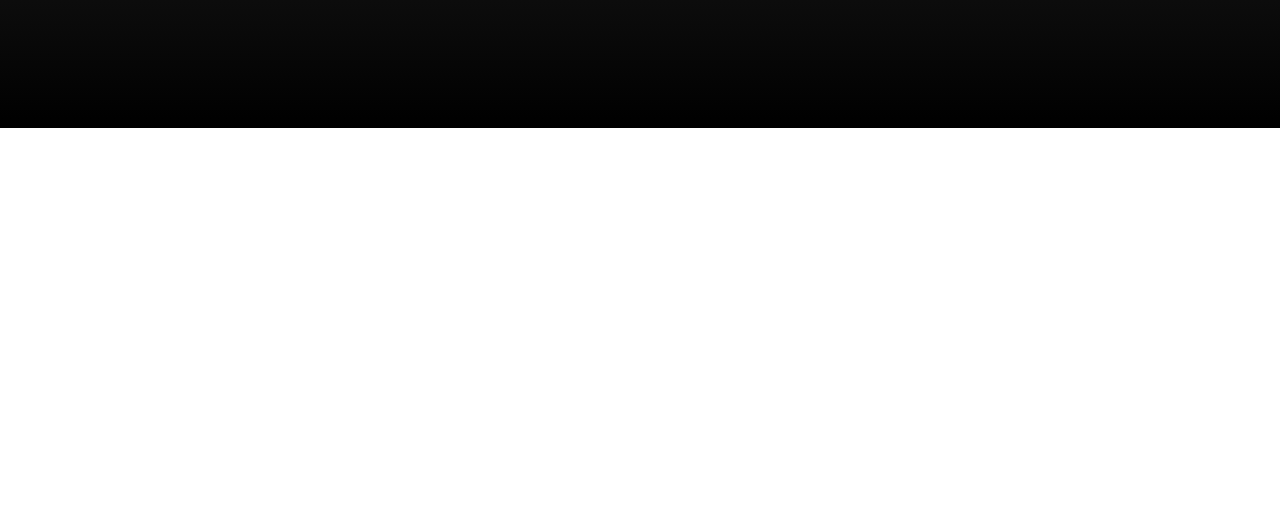
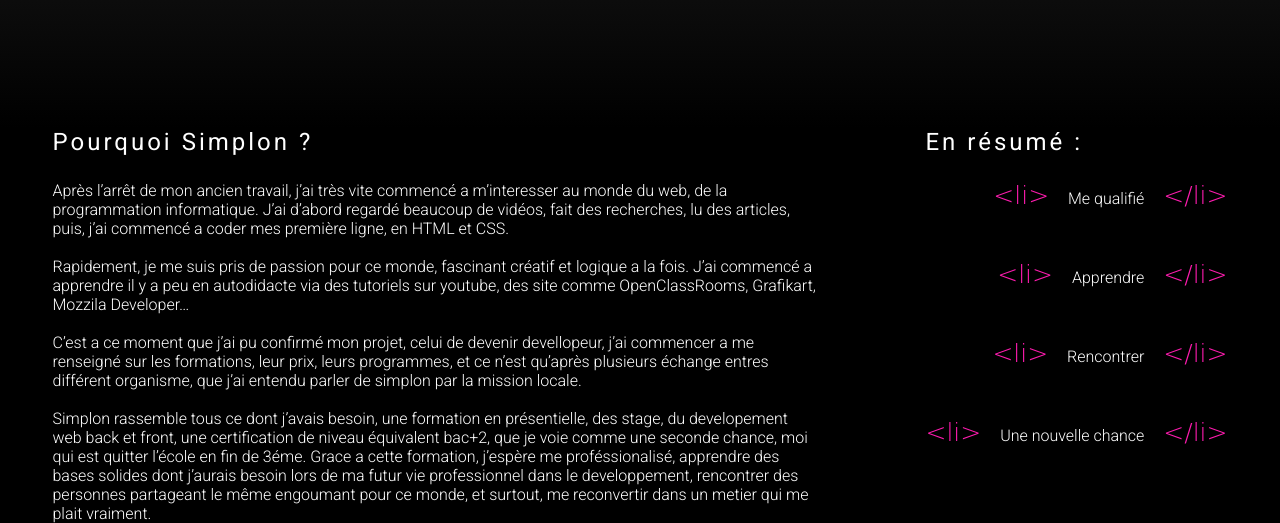
Before and after one commit to calvinserbes/carte-visite-simplon, a plain HTML site: page index.html in a window 1280 px wide. Shown: the part 1448-1971 px from the top of the page. Before the commit the page ends 1576 px from the top, so only its background shows below. Drawn offline with Linux system fonts and the light colour scheme; a web font is replaced by a local one.

Commit message:
resume + intro section

```diff
--- a/index.html
+++ b/index.html
@@ -104,5 +104,48 @@
             </li>
         </ul>
     </section>
+    <!-- =========================== -->
+    <!-- section 2 ================= -->
+        <!-- intro ============== -->
+    <section class="simplon">
+        <div class="intro">
+            <h2>
+                Pourquoi Simplon ?
+            </h2>
+            <p>
+                Après l’arrêt de mon ancien travail, j’ai très vite commencé a m’interesser au monde du web, de la programmation informatique. J’ai d’abord regardé beaucoup de vidéos, fait des recherches, lu des articles, puis, j’ai commencé a coder mes première ligne, en HTML et CSS.
+            <br>
+            <br>
+                Rapidement, je me suis pris de passion pour ce monde, fascinant créatif et logique a la fois. J’ai commencé a apprendre il y a peu en autodidacte via des tutoriels sur youtube, des site comme OpenClassRooms, Grafikart, Mozzila Developer…
+            <br>
+            <br>
+                C’est a ce moment que j’ai pu confirmé mon projet, celui de devenir devellopeur, j’ai commencer a me renseigné sur les formations, leur prix, leurs programmes, et ce n’est qu’après plusieurs échange entres différent organisme, que j’ai entendu parler de simplon par la mission locale.
+            <br>
+            <br>
+                Simplon rassemble tous ce dont j’avais besoin, une formation en présentielle, des stage,  du developement web back et front, une certification de niveau équivalent bac+2, que je voie comme une seconde chance, moi qui est quitter l’école en fin de 3éme.
+                Grace a cette formation, j’espère me proféssionalisé, apprendre des bases solides dont j’aurais besoin lors de ma futur vie professionnel dans le developpement, rencontrer des personnes partageant le même engoumant pour ce monde, et surtout, me reconvertir dans un metier qui me plait vraiment.
+            </p>
+        </div>
+        <!-- resume ============== -->
+        <div class="resume">
+            <h2>
+                En résumé :
+            </h2>
+            <ul>
+                <li>
+                   Me qualifié
+                </li>
+                <li>
+                    Apprendre
+                </li>
+                <li>
+                    Rencontrer
+                </li>
+                <li>
+                    Une nouvelle chance
+                </li>
+            </ul>
+        </div>
+    </section>
 </body>
 </html>
--- a/sass/style.scss
+++ b/sass/style.scss
@@ -318,4 +318,51 @@ body{
     border-radius: 25%;
     padding: 10px;
 }
-//linear-gradient(#2E58F4, #A431B6, #F4245F, #FD803E, #FFDE89);
+// section simplon ====================
+
+.simplon{
+    background: #000;
+    color: #fff;
+    display: flex;
+    justify-content: space-around;
+    font-weight: 300;
+}
+
+.intro{
+    width: 60%;
+    h2{
+        font-weight: 400;
+        letter-spacing: 3px;
+        padding-bottom: 25px;
+    }
+}
+
+.resume{
+    h2{
+        font-weight: 400;
+        letter-spacing: 3px;
+        padding-bottom: 25px;
+    }
+    li{
+        list-style-type: none;
+        text-align: end;
+        padding-bottom: 50px;
+    }
+}
+
+.resume{
+    li::before{
+        content: "<li>";
+        font-family: 'Qwigley', cursive;
+        color: #ff1cb0;
+        font-size: 25px;
+        margin-right: 15px;
+    }
+    li::after{
+        content: "</li>";
+        font-family: 'Qwigley', cursive;
+        color: #ff1cb0;
+        font-size: 25px;
+        margin-left: 15px;
+    }
+}
```
Also changed, not shown: style.css, 1 other file.
